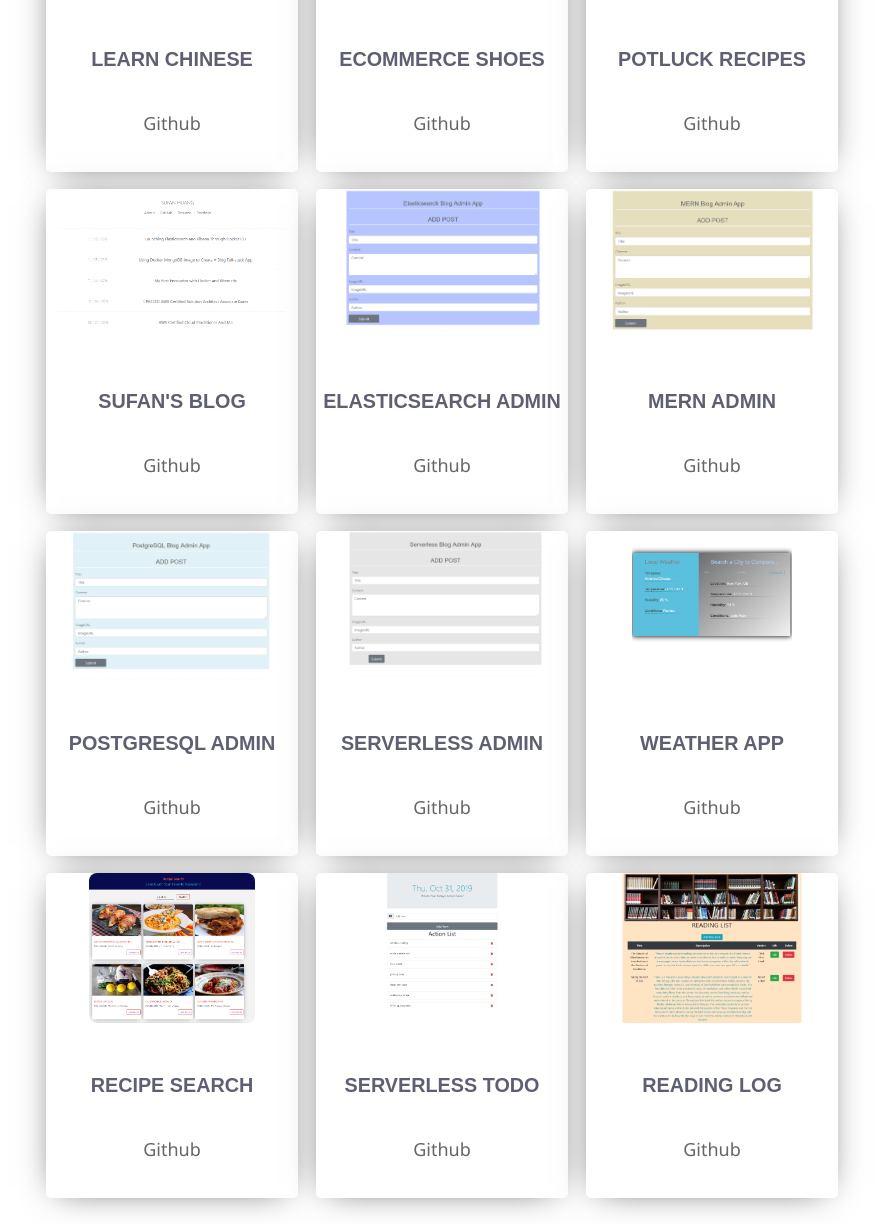
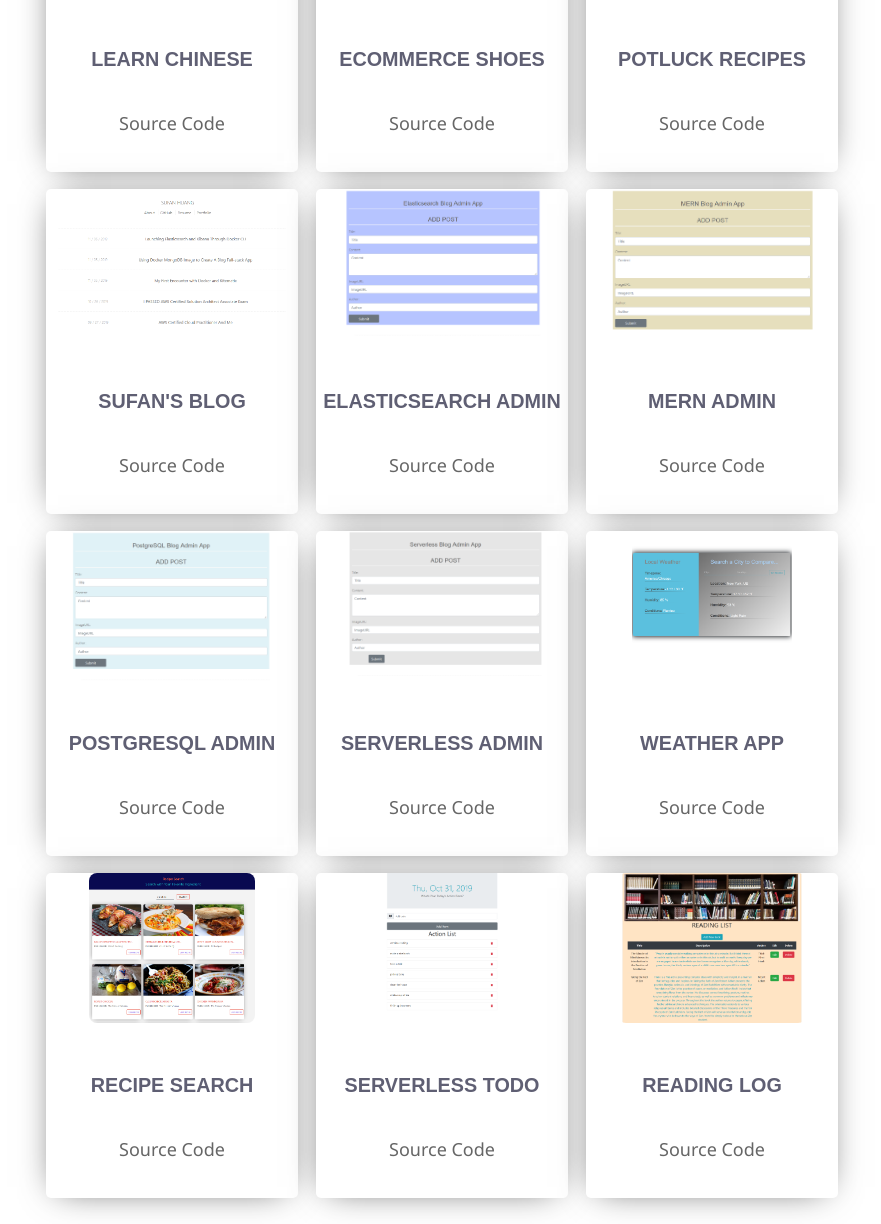
Before and after one commit to sufanHuang/webdev-blog, a website: page public/portfolio.html in a window 1280 px wide. Shown: the part 303-1527 px from the top of the page, without its empty margins (198-1079 px from the left). Drawn offline with nearby package versions, Linux system fonts and the light colour scheme.

```diff
--- a/public/portfolio.html
+++ b/public/portfolio.html
@@ -42,7 +42,7 @@
                             src="images/learn-chinese.png"
                             alt="project"/>
                     <h5 class="projects_title">Learn Chinese</h5>
-                    <a href="https://github.com/sufanHuang/learn-chinese" class="btn btn-secondly project_buttons">Github</a>
+                    <a href="https://github.com/sufanHuang/learn-chinese" class="btn btn-secondly project_buttons">Source Code</a>
                 </div>
             </div>
             <div class ="card child" style= 'width:15rem;height:15rem;margin-bottom:4rem'>
@@ -52,7 +52,7 @@
                             src="images/ecommerce-shoes.png"
                             alt="project"/>
                     <h5 class="projects_title">Ecommerce Shoes</h5>
-                    <a href="https://github.com/sufanHuang/ecommerce-shoes" class="btn btn-secondly project_buttons">Github</a>
+                    <a href="https://github.com/sufanHuang/ecommerce-shoes" class="btn btn-secondly project_buttons">Source Code</a>
                 </div>
             </div>
             <div class ="card child" style= 'width:15rem;height:15rem;margin-bottom:4rem'>
@@ -62,7 +62,7 @@
                             src="images/potluck-recipes.png"
                             alt="project"/>
                     <h5 class="projects_title">Potluck Recipes</h5>
-                    <a href="https://github.com/sufanHuang/potluck-recipes" class="btn btn-secondly project_buttons">Github</a>
+                    <a href="https://github.com/sufanHuang/potluck-recipes" class="btn btn-secondly project_buttons">Source Code</a>
                 </div>
             </div>
             <div class ="card child" style= 'width:15rem;height:15rem'>
@@ -72,7 +72,7 @@
                             src="images/sufan-blog.png"
                             alt="project"/>
                     <h5 class="projects_title">Sufan's Blog</h5>
-                    <a href="https://github.com/sufanHuang/webdev-blog" class="btn btn-secondly project_buttons">Github</a>
+                    <a href="https://github.com/sufanHuang/webdev-blog" class="btn btn-secondly project_buttons">Source Code</a>
                 </div>
             </div>
             <div class ="card child" style= 'width:15rem;height:15rem;margin-bottom:4rem'>
@@ -82,7 +82,7 @@
                             src="images/elasticseach-blog.png"
                             alt="project"/>
                     <h5 class="projects_title">Elasticsearch Admin</h5>
-                    <a href="https://github.com/sufanHuang/elasticsearch-blog" class="btn btn-secondly project_buttons">Github</a>
+                    <a href="https://github.com/sufanHuang/elasticsearch-blog" class="btn btn-secondly project_buttons">Source Code</a>
                 </div>
             </div>
 
@@ -93,7 +93,7 @@
                             src="images/mern-blog.png"
                             alt="project"/>
                     <h5 class="projects_title">MERN Admin</h5>
-                    <a href="https://github.com/sufanHuang/mern-blog" class="btn btn-secondly project_buttons">Github</a>
+                    <a href="https://github.com/sufanHuang/mern-blog" class="btn btn-secondly project_buttons">Source Code</a>
                 </div>
             </div>
 
@@ -104,7 +104,7 @@
                             src="images/postgreSQL-blog.png"
                             alt="project"/>
                     <h5 class="projects_title">PostgreSQL Admin</h5>
-                    <a href="https://github.com/sufanHuang/PostgreSQL-blog" class="btn btn-secondly project_buttons">Github</a>
+                    <a href="https://github.com/sufanHuang/PostgreSQL-blog" class="btn btn-secondly project_buttons">Source Code</a>
                 </div>
             </div>
 
@@ -115,7 +115,7 @@
                             src="images/serverless-blog.png"
                             alt="project"/>
                     <h5 class="projects_title">Serverless Admin</h5>
-                    <a href="https://github.com/sufanHuang/serverless-blog" class="btn btn-secondly project_buttons">Github</a>
+                    <a href="https://github.com/sufanHuang/serverless-blog" class="btn btn-secondly project_buttons">Source Code</a>
                 </div>
             </div>
 
@@ -126,7 +126,7 @@
                             src="images/weather-react-app.png"
                             alt="project"/>
                         <h5 class="projects_title">Weather App</h5>
-                    <a href="https://github.com/sufanHuang/weather-react-app" class="btn btn-secondly project_buttons">Github</a>
+                    <a href="https://github.com/sufanHuang/weather-react-app" class="btn btn-secondly project_buttons">Source Code</a>
                 </div>
             </div>
 
@@ -137,7 +137,7 @@
                             src="images/recipe-app.png"
                             alt='project'/>
                     <h5 class="projects_title">Recipe Search</h5>
-                    <a href="https://github.com/sufanHuang/recipe-app/" class="btn btn-secondly project_buttons">Github</a>
+                    <a href="https://github.com/sufanHuang/recipe-app/" class="btn btn-secondly project_buttons">Source Code</a>
 
                 </div>
             </div>
@@ -149,7 +149,7 @@
                             src="images/todo-app.png"
                             alt="project"/>
                     <h5 class="projects_title">Serverless Todo</h5>
-                    <a href="https://github.com/sufanHuang/serverless-todo" class="btn btn-secondly project_buttons">Github</a>
+                    <a href="https://github.com/sufanHuang/serverless-todo" class="btn btn-secondly project_buttons">Source Code</a>
                 </div>
             </div>
 
@@ -161,7 +161,7 @@
                             src="images/reading-log.png"
                             alt="project"/>
                     <h5 class="projects_title">Reading Log</h5>
-                    <a href="https://github.com/sufanHuang/reading-log-app" class="btn btn-secondly project_buttons">Github</a>
+                    <a href="https://github.com/sufanHuang/reading-log-app" class="btn btn-secondly project_buttons">Source Code</a>
                 </div>
             </div>
 
```
